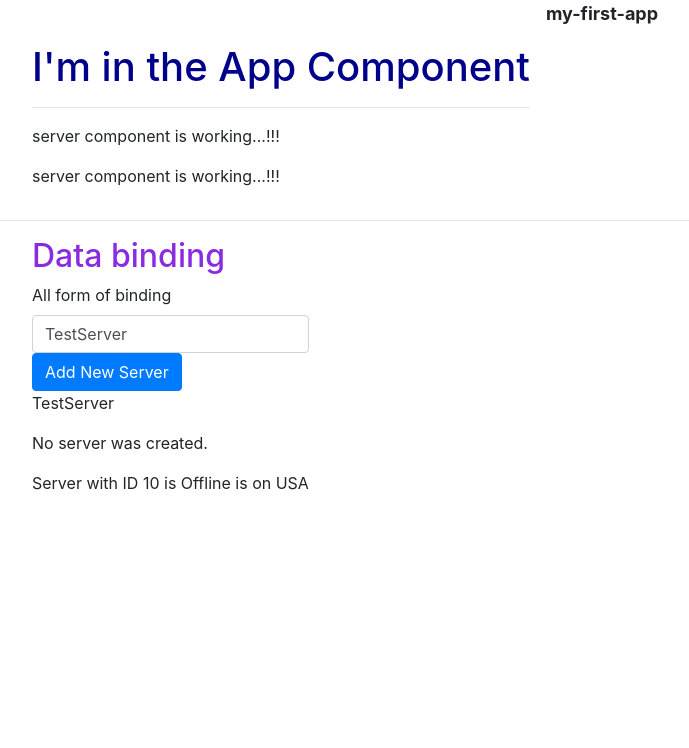
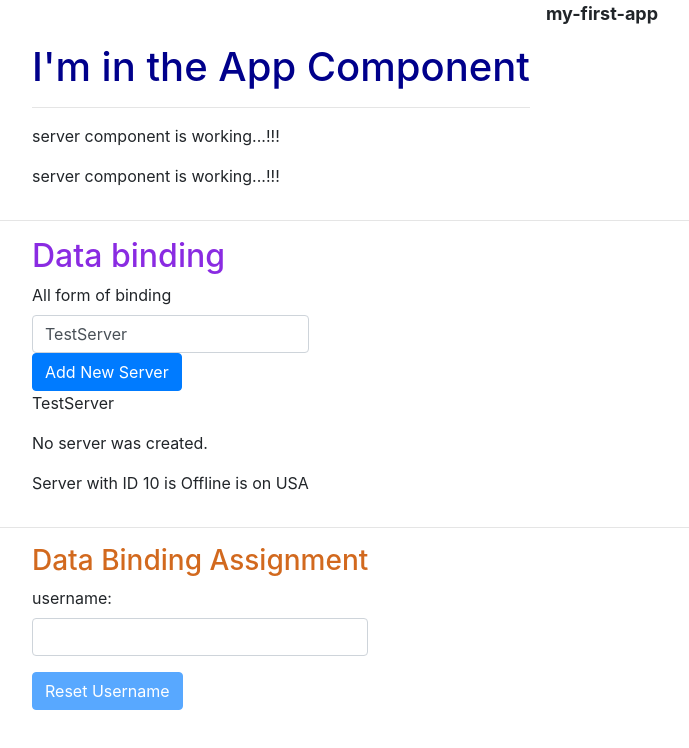
Before and after one commit to waseemkhan218/AP-001-ANGULAR, an Angular app: page / in a window 1280 px wide. Shown: the top 748 px of the page, without its empty margins (38-727 px from the left). Built offline with nearby package versions, Linux system fonts and the light colour scheme.

Commit message:
Data Binding Assignment

```diff
--- a/src/app/app.component.css
+++ b/src/app/app.component.css
@@ -11,3 +11,7 @@ h1 {
 h2 {
     color:blueviolet;
 }
+
+h3 {
+    color:chocolate;
+}
--- a/src/app/app.component.html
+++ b/src/app/app.component.html
@@ -30,3 +30,12 @@
         </div>
     </div>
 </div>
+<hr>
+<div class="container">
+    <div class="row">
+        <div class="col-xs-12">
+            <h3>Data Binding Assignment</h3>
+            <app-databinding-assignment></app-databinding-assignment>
+        </div>
+    </div>
+</div>
--- a/src/app/app.module.ts
+++ b/src/app/app.module.ts
@@ -7,13 +7,15 @@ import { FormsModule } from '@angular/forms';
 import { ServerComponent } from './server/server.component';
 import { ServersComponent } from './servers/servers.component';
 import { DataBindingComponent } from './data-binding/data-binding.component';
+import { DatabindingAssignmentComponent } from './databinding-assignment/databinding-assignment.component';
 
 @NgModule({
   declarations: [
     AppComponent,
     ServerComponent,
     ServersComponent,
-    DataBindingComponent
+    DataBindingComponent,
+    DatabindingAssignmentComponent
   ],
   imports: [
     BrowserModule,
--- /dev/null
+++ b/src/app/databinding-assignment/databinding-assignment.component.html
@@ -0,0 +1,7 @@
+<div>
+    <label>username:</label>
+    <input type="text" class="form-control" [(ngModel)]="username">
+    <p>{{ username }}</p>
+    <button class="btn btn-primary" [disabled]="username === ''"
+    (click)="onReset()">Reset Username</button>
+</div>
--- /dev/null
+++ b/src/app/databinding-assignment/databinding-assignment.component.ts
@@ -0,0 +1,19 @@
+import { Component, OnInit } from '@angular/core';
+
+@Component({
+  selector: 'app-databinding-assignment',
+  templateUrl: './databinding-assignment.component.html',
+  styleUrls: ['./databinding-assignment.component.css']
+})
+export class DatabindingAssignmentComponent implements OnInit {
+public username: string = '';
+  constructor() { }
+
+  ngOnInit(): void {
+  }
+
+  public onReset() {
+    this.username = '';
+  }
+
+}
```
Also changed, not shown: src/app/databinding-assignment/databinding-assignment.component.css (added), 1 other file (tests, documents, lock files or other folders).
